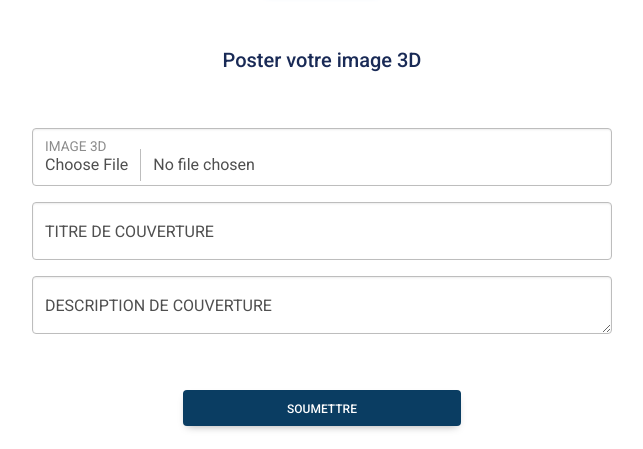
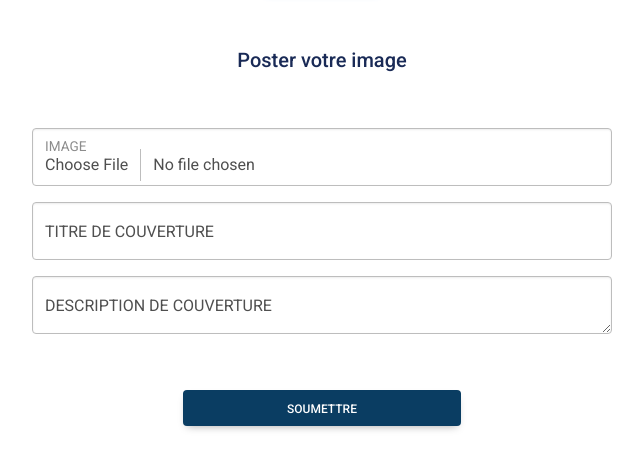
Before and after one commit to nesssery/coding-challenge, a Django app: page /accounts/user/editor/ in a window 1280 px wide. Shown: the part 116-565 px from the top of the page, without its empty margins (318-961 px from the left). Run offline with Django 4.2, Linux system fonts and the light colour scheme; parts of the project's set-up code (start-up, migrations or seed data) failed here and were passed over; some libraries are stand-ins or nearby versions.

Commit message:
Déploiement

```diff
--- a/templates/pages/page-editor.html
+++ b/templates/pages/page-editor.html
@@ -7,10 +7,10 @@
 
             <div class="row mb-3">
                 <div class="col-sm-6" style="margin: auto;">
-                    <h5 style="text-align: center; color: #192a56;" class="py-5">Poster votre image 3D</h1>
+                    <h5 style="text-align: center; color: #192a56;" class="py-5">Poster votre image</h1>
                     <div class="form-floating mb-3">
                         {{ form.image }}
-                        <label for="floatingInput">IMAGE 3D</label>
+                        <label for="floatingInput">IMAGE</label>
                     </div>
                     <div class="form-floating mb-3">
                         {{ form.title }}
```
